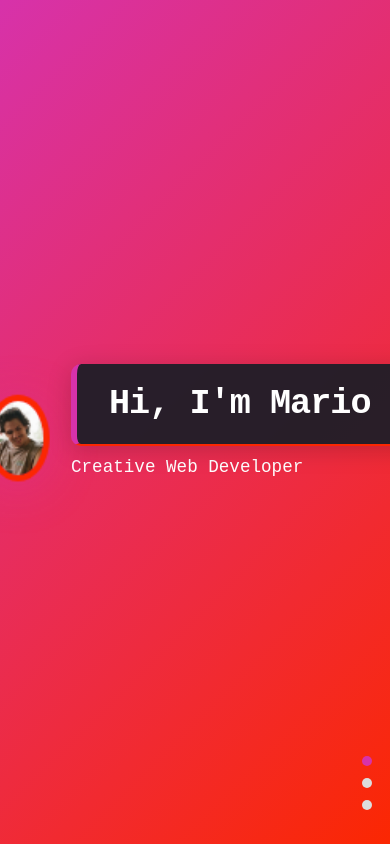
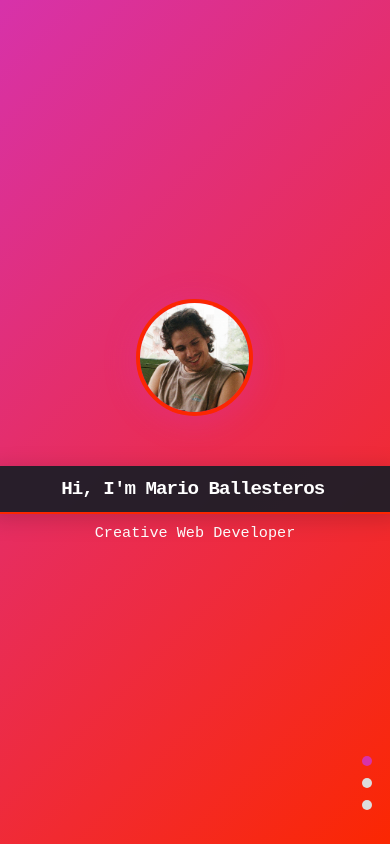
Before and after one commit to marioflwrs/marioflwrs.github.io, a React (Vite) app: page / in a window 390 px wide. Built offline with nearby package versions, Linux system fonts and the light colour scheme.

Commit message:
feature: make avatar static and centered above text on mobile, shrink text for mobile, and remove !important from CSS

```diff
--- a/src/App.css
+++ b/src/App.css
@@ -6,3 +6,54 @@
   overflow: hidden;
   box-sizing: border-box;
 }
+
+@media (max-width: 700px) {
+  #hero {
+    flex-direction: column;
+    align-items: center;
+    justify-content: center;
+    gap: 0;
+    min-height: 100vh;
+    height: 100vh;
+    padding-top: 0;
+    padding-bottom: 0;
+  }
+
+  section#hero img#hero-avatar {
+    display: block;
+    margin-left: auto;
+    margin-right: auto;
+    margin-bottom: 18px;
+    margin-top: 0;
+    max-width: 28vw;
+    max-height: 28vw;
+    min-width: 64px;
+    min-height: 64px;
+    position: static;
+    animation: none;
+  }
+
+  #hero-text {
+    align-items: center;
+    min-width: 0;
+    max-width: 96vw;
+    width: 100vw;
+    padding-left: 0;
+    padding-right: 0;
+  }
+
+  #hero-text h1 {
+    font-size: 1.2rem;
+    padding: 0.7rem 0.7rem;
+    min-width: 0;
+    max-width: 96vw;
+    text-align: center;
+    border-radius: 8px;
+  }
+
+  #hero-text .subline {
+    font-size: 0.95rem;
+    margin-top: 6px;
+    text-align: center;
+  }
+}
--- a/src/App.tsx
+++ b/src/App.tsx
@@ -45,60 +45,84 @@ function HeroSection() {
 		return () => clearInterval(interval)
 	})
 
+  // Mobile detection
+  const [isMobile, setIsMobile] = useState(false)
+  useEffect(() => {
+	const check = () => setIsMobile(window.innerWidth <= 700)
+	check()
+	window.addEventListener('resize', check)
+	return () => window.removeEventListener('resize', check)
+  }, [])
+
   return (
 	<section
+	  id="hero"
 	  style={{
 		width: '100vw',
 		height: '100vh',
 		background: heroBg,
 		display: 'flex',
-		  flexDirection: 'row',
+		flexDirection: isMobile ? 'column' : 'row',
 		alignItems: 'center',
 		justifyContent: 'center',
 		position: 'relative',
 		overflow: 'hidden',
 		gap: 32,
+		minHeight: '100vh',
+		padding: 0,
 	  }}
-		id="hero"
 	>
 	  <motion.img
+		id="hero-avatar"
 		src="/avatar.png"
 		alt="Mario Ballesteros"
-	initial={{ scale: 0.7, opacity: 0, y: 40 }}
-	animate={{
+		initial={{ opacity: 0, scale: 0.7, y: 40 }}
+		animate={isMobile
+		  ? { opacity: 1, scale: 1, y: 0, x: 0 }
+		  : {
 			  scale: [0.4, 2.2, 0.6, 1.8, 0.5, 2.5, 0.4],
 			  opacity: 1,
 			  y: [0, -18, 0, 18, 0],
 			  x: [0, 12, 0, -12, 0],
-	}}
-	transition={{
+			}
+		}
+		transition={isMobile
+		  ? { duration: 0.8, ease: 'easeOut' }
+		  : {
 			  scale: { duration: 10, repeat: Infinity, repeatType: 'loop', ease: 'easeInOut' },
 			  opacity: { duration: 0.8, ease: 'easeOut' },
 			  y: { duration: 8, repeat: Infinity, repeatType: 'loop', ease: 'easeInOut' },
 			  x: { duration: 10, repeat: Infinity, repeatType: 'loop', ease: 'easeInOut' },
-	}}
+			}
+		}
 		style={{
-	  width: 'min(12vw, 96px)',
-	  height: 'min(12vw, 96px)',
-	  minWidth: 32,
-	  minHeight: 32,
-	  maxWidth: 192,
-	  maxHeight: 192,
+		  width: isMobile ? '28vw' : 'min(10vw, 72px)',
+		  height: isMobile ? '28vw' : 'min(10vw, 72px)',
+		  minWidth: 64,
+		  minHeight: 64,
+		  maxWidth: isMobile ? 120 : 120,
+		  maxHeight: isMobile ? 120 : 120,
 		  borderRadius: '50%',
 		  border: `4px solid ${ACCENT2}`,
 		  objectFit: 'cover',
 		  boxShadow: `0 4px 32px ${ACCENT1}55`,
-	  position: 'relative',
+		  position: isMobile ? 'static' : 'relative',
+		  margin: isMobile ? '0 auto 18px auto' : 0,
 		  willChange: 'transform',
 		}}
 	  />
-		<div style={{
+	  <div
+		id="hero-text"
+		style={{
 		  display: 'flex',
 		  flexDirection: 'column',
-		  alignItems: 'flex-start',
+		  alignItems: 'center',
 		  maxWidth: 500,
-		  minWidth: 320,
-		}}>
+		  minWidth: 0,
+		  paddingLeft: 0,
+		  paddingRight: 0,
+		}}
+	  >
 		<motion.h1
 		  initial={{ opacity: 0, y: 30 }}
 		  animate={{ opacity: 1, y: 0 }}
@@ -106,9 +130,9 @@ function HeroSection() {
 		  style={{
 			fontFamily: 'monospace',
 			color: '#fff',
-			  fontSize: '2.2rem',
+			fontSize: isMobile ? '1.2rem' : '2.2rem',
 			fontWeight: 700,
-			  textAlign: 'left',
+			textAlign: 'center',
 			letterSpacing: '-1px',
 			lineHeight: 1.2,
 			margin: 0,
@@ -116,13 +140,13 @@ function HeroSection() {
 			whiteSpace: 'nowrap',
 			background: 'rgba(30, 30, 40, 0.95)',
 			borderRadius: 10,
-			  padding: '1.2rem 2rem',
+			padding: isMobile ? '0.7rem 0.7rem' : '1.2rem 2rem',
 			boxShadow: '0 4px 24px rgba(0,0,0,0.18)',
 			borderLeft: `6px solid ${ACCENT1}`,
 			borderBottom: `2px solid ${ACCENT2}`,
 			position: 'relative',
 			overflow: 'hidden',
-			  minWidth: 320,
+			minWidth: 0,
 			maxWidth: 500,
 			display: 'block',
 		  }}
@@ -142,16 +166,18 @@ function HeroSection() {
 		</motion.h1>
 		{done && (
 		  <motion.div
+			className="subline"
 			initial={{ opacity: 0, y: 10 }}
 			animate={{ opacity: 1, y: 0 }}
 			transition={{ delay: 0.2, duration: 0.5 }}
 			style={{
 			  color: '#fff',
-				fontSize: '1.1rem',
+			  fontSize: isMobile ? '0.95rem' : '1.1rem',
 			  fontWeight: 400,
 			  opacity: 0.85,
 			  marginTop: 8,
 			  fontFamily: 'monospace',
+			  textAlign: 'center',
 			}}
 		  >
 			{subLine}
```
Lines whose indentation alone changed are shown as unchanged.
